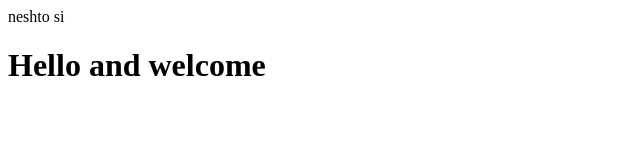
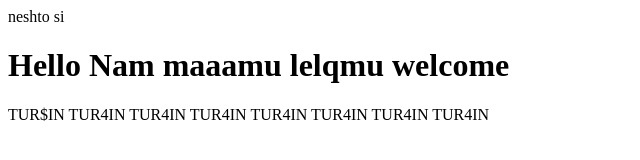
Before and after one commit to Petko-Ivanov/webinar-intro-to-git, a plain HTML site: page index.html in a window 1280 px wide. Shown: the whole page, without its empty margins (0-640 px from the left). Drawn offline with Linux system fonts and the light colour scheme.

Commit message:
the real html experience

```diff
--- a/index.html
+++ b/index.html
@@ -7,6 +7,7 @@
         <div id="base-panel">
             neshto si
         </div>
-        <h1>Hello and welcome</h1>
+        <h1>Hello Nam maaamu lelqmu welcome</h1>
+        TUR$IN TUR4IN TUR4IN TUR4IN TUR4IN TUR4IN TUR4IN TUR4IN
     </body>
 </html>
```
